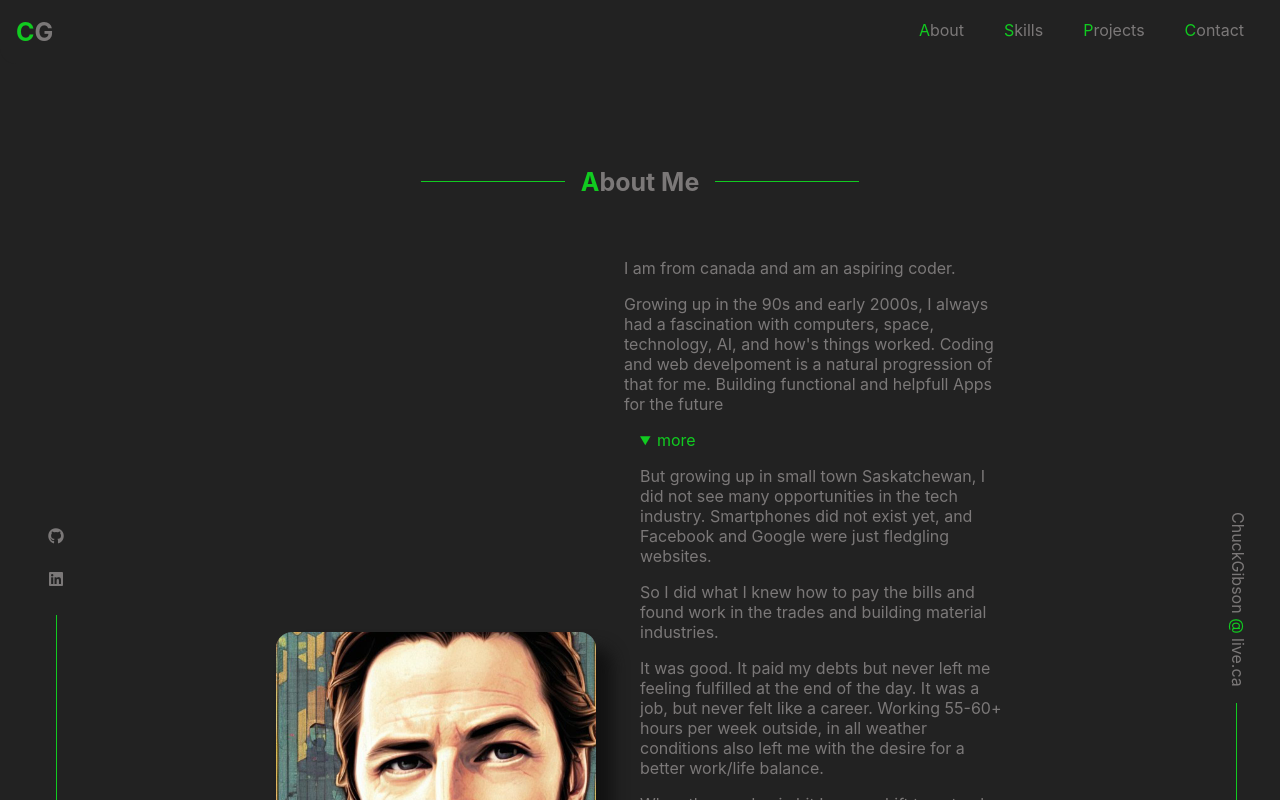
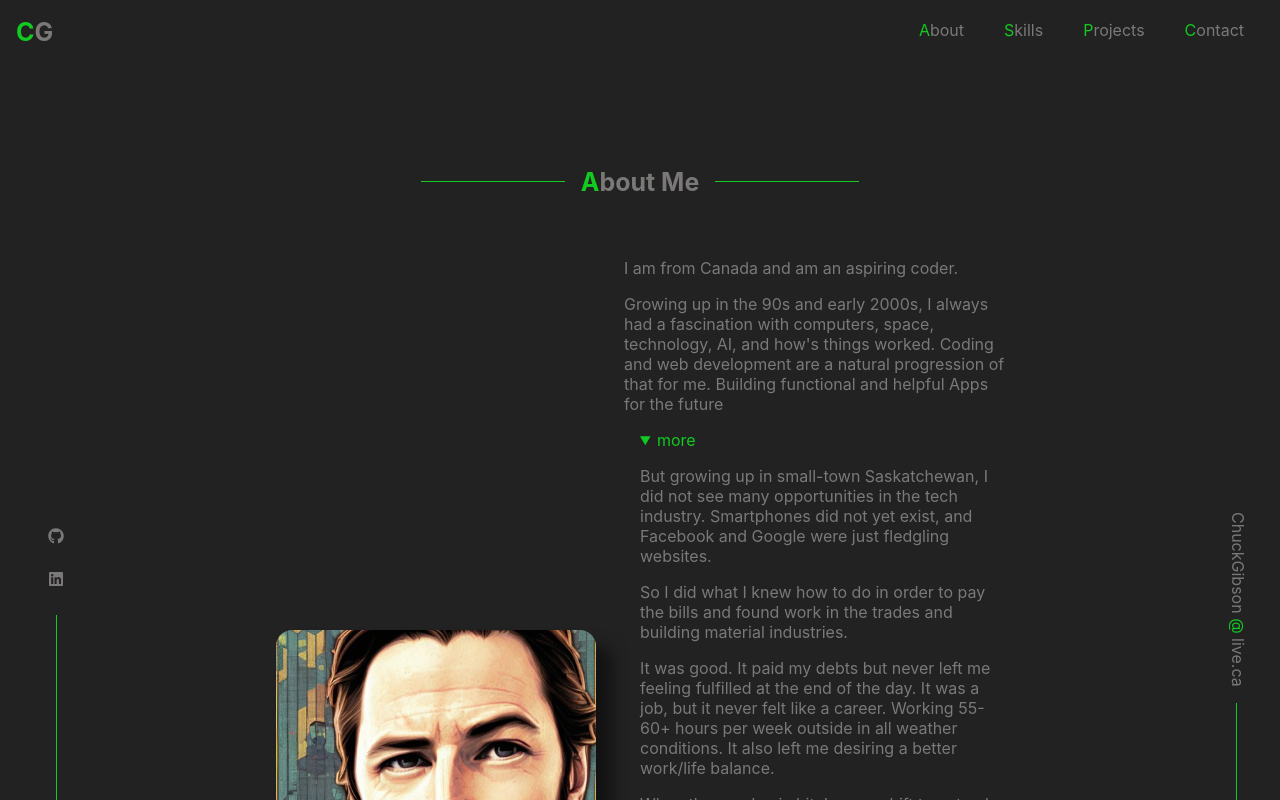
Before and after one commit to Chuck-Gibson/chuck_portfolio, a React (Create React App) app: page / in a window 1280 px wide. Both pictures are taken after a click on the heading "more". Shown: the part 859-1659 px from the top of the page. Built offline with nearby package versions, Linux system fonts and the light colour scheme.

Commit message:
Fixed grammar and spelling in About section

```diff
--- a/src/components/about.js
+++ b/src/components/about.js
@@ -8,21 +8,19 @@ export default function About() {
             <div className='content-container'>
             <img src={require("../resources/images/chuck1.jpg")} alt="a cartoon of Chuck Gibson"/>
             <div className="text-container">
-                <p>I am from canada and am an aspiring coder.</p>
-                <p>Growing up in the 90s and early 2000s, I always had a fascination with computers, space, technology, AI, and how's things worked. Coding and web develpoment is a natural progression of that for me. Building functional and helpfull Apps for the future</p>
+                <p>I am from Canada and am an aspiring coder.</p>
+                <p>Growing up in the 90s and early 2000s, I always had a fascination with computers, space, technology, AI, and how's things worked. Coding and web development are a natural progression of that for me. Building functional and helpful Apps for the future</p>
                 <details className="about-me-more">
                     <summary><p className='show-more'><span>more</span></p></summary>
                     <div className="more-content">
-                    <p>But growing up in small town Saskatchewan, I did not see many opportunities in the tech industry. Smartphones did not exist yet, and Facebook and Google were just fledgling websites.</p>
-                    <p>So I did what I knew how to pay the bills and found work in the trades and building material industries. </p>
-                    <p>It was good. It paid my debts but never left me feeling fulfilled at the end of the day. It was a job, but never felt like a career. Working 55-60+ hours per week outside, in all weather conditions also left me with the desire for a better work/life balance. </p>
-                    <p>When the pandemic hit I saw a shift to not only online learning but remote working as well. Though my job was secure with the temporary increased demand from Do-it-yourselfers stuck at home. The increase in reliance on online services like Amazon, Twitch, and Zoom. The discovery of Open source projects like <span><a href="https://glimesh.tv">Glimesh</a></span> where the community can contribute to the end product.
-And the advent of internet constilations like Starlink and One web laying groundwork for more demand to come, spurred me to begin my studies and invest my time in what i hoped to be my future.
-</p>
+                    <p>But growing up in small-town Saskatchewan, I did not see many opportunities in the tech industry. Smartphones did not yet exist, and Facebook and Google were just fledgling websites.</p>
+                    <p>So I did what I knew how to do in order to pay the bills and found work in the trades and building material industries.</p>
+                    <p>It was good. It paid my debts but never left me feeling fulfilled at the end of the day. It was a job, but it never felt like a career. Working 55-60+ hours per week outside in all weather conditions. It also left me desiring a better work/life balance.</p>
+                    <p>When the pandemic hit, I saw a shift to not only to online learning but remote working as well. Although my job was secure with the temporary increased demand from Do-it-yourselfers stuck at home. The increase in reliance on online services like Amazon, Twitch, and Zoom. The discovery of Open source projects like Glimesh where the community can contribute to the end product. And the advent of internet constellations like Starlink and One web laying groundwork for more demand to come, spurred me to begin my studies and invest my time in what I hoped to be my future. </p>
                     </div>
                 </details>
-                <p>CodeCademy has been my primary learning tool. I've been learning and practicing primarily the PERN stack in the few downtime hours I have daily outside of work. It's made me feel great pride and accomplishment in being able to solve problems and watch my creations come to life. </p>
-                <p>I believe that I could now get much more out of applying what I've been learning in a full time real word setting not only accelerating the development of my skills but also converting what to this point has been a hobby, into a career. </p>
+                <p>CodeCademy has been my primary learning tool. I've been learning and practicing primarily the PERN stack in the few downtime hours I have outside of work each day. It's made me feel great pride and accomplishment in being able to solve problems and watch my creations come to life.</p>
+                <p>I believe I could now get much more out of applying what I've been learning in a full-time, real-world setting. Not only accelerating the development of my skills. But also converting what to this point has been just a hobby into a career.</p>
             </div>
             </div>
         </div>
```
